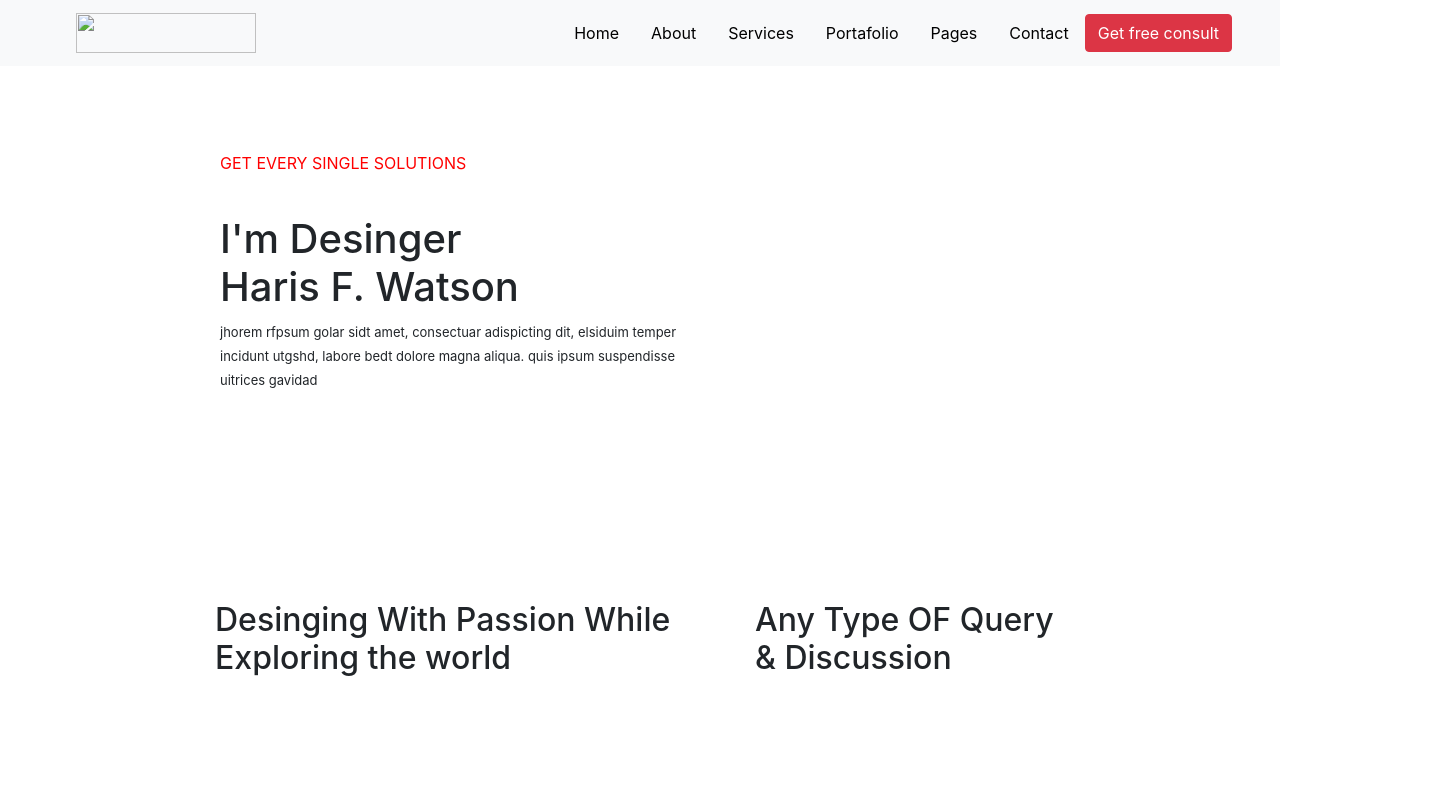
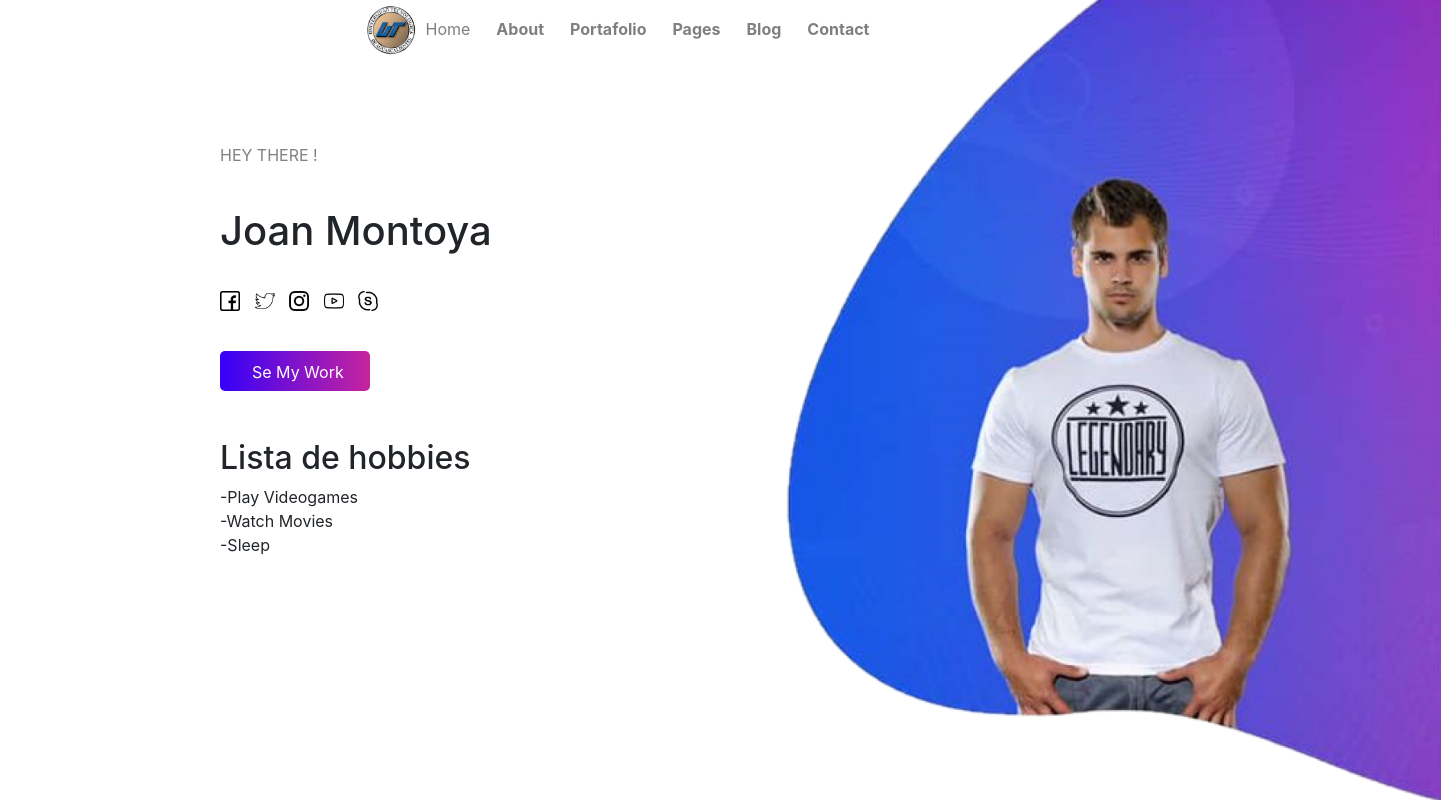
Before and after one commit to joan-montoya/Proyecto, a plain HTML site: page index.html in a window 1280 px wide. Shown: the whole page, 1441 px wide, since content can reach past the window. Drawn offline with nearby package versions, Linux system fonts and the light colour scheme.

Commit message:
feat: finish first development block

```diff
--- a/index.html
+++ b/index.html
@@ -9,37 +9,62 @@
     <link rel="stylesheet" href="https://stackpath.bootstrapcdn.com/bootstrap/4.5.2/css/bootstrap.min.css" integrity="sha384-JcKb8q3iqJ61gNV9KGb8thSsNjpSL0n8PARn9HuZOnIxN0hoP+VmmDGMN5t9UJ0Z" crossorigin="anonymous">
 
 </head>
-<nav class="navbar navbar-light bg-light justify-content-between">
-    <a class="navbar-brand"><img class="ima" src="../../../assets/logo.png" width="180" height="40"></a>
-    <form class="form-inline">
-        <a class="nav-item nav-link" href="#" style="color:#000000" class="but">Home</a>
-        <a class="nav-item nav-link" href="#" style="color:#000000" class="but">About</a>
-        <a class="nav-item nav-link" href="#" style="color:#000000" class="but">Services</a>
-        <a class="nav-item nav-link" href="#" style="color:#000000" class="but">Portafolio</a>
-        <a class="nav-item nav-link" href="#" style="color:#000000" class="but">Pages</a>
-        <a class="nav-item nav-link" href="#" style="color:#000000" class="but">Contact</a>
-      <button class="btn btn-danger" type="submit">Get free consult</button>
-      <a class="nav-item nav-link" class="esp"></a>
-    </form>
+  <nav class="navbar navbar-expand-lg navbar-light " style="background-color: #169eff00;">
+    <a class="navbar-brand"><img class="ima" src="/assest/logo.png" width="50" height="50"></a>
+    <div class="container-fluid">
+        <ul class="navbar-nav mx-auto">
+          <li class="nav-item">
+            <a class="nav-link" href="#">Home</a>
+          </li>
+          <li class="nav-item">
+            <a class="nav-link" href="#"><b>About</b></a>
+          </li>
+          <li class="nav-item">
+            <a class="nav-link" href="#"><b>Portafolio</b></a>
+          </li>
+          <li class="nav-item">
+            <a class="nav-link" href="#"><b>Pages</b></a>
+          </li>
+          <li class="nav-item">
+            <a class="nav-link" href="#"><b>Blog</b></a>
+          </li>
+          <li class="nav-item">
+            <a class="nav-link" href="#"><b>Contact</b></a>
+          </li>
+        </ul>
+      </div>
+    </div>
   </nav>
 
-<body background="../../../assets/fondo.jpg" style="background-repeat: no-repeat; background-attachment: fixed;">
-
+<body>
     <!-- JavaScript -->
     <script src="https://code.jquery.com/jquery-3.5.1.slim.min.js" integrity="sha384-DfXdz2htPH0lsSSs5nCTpuj/zy4C+OGpamoFVy38MVBnE+IbbVYUew+OrCXaRkfj" crossorigin="anonymous"></script>
     <script src="https://cdn.jsdelivr.net/npm/popper.js@1.16.1/dist/umd/popper.min.js" integrity="sha384-9/reFTGAW83EW2RDu2S0VKaIzap3H66lZH81PoYlFhbGU+6BZp6G7niu735Sk7lN" crossorigin="anonymous"></script>
     <script src="https://stackpath.bootstrapcdn.com/bootstrap/4.5.2/js/bootstrap.min.js" integrity="sha384-B4gt1jrGC7Jh4AgTPSdUtOBvfO8shuf57BaghqFfPlYxofvL8/KUEfYiJOMMV+rV" crossorigin="anonymous"></script>
 
+    <img class="fond" src="/assest/image.png" height="100%" align="right">
     <div class="layer">
         <div class="layer1">
-            <p style="color:rgb(255, 0, 0)">GET EVERY SINGLE SOLUTIONS</p>
+            <p style="color:rgb(129, 129, 129)">HEY THERE ! </p>
             <br>
-            <h1>I'm Desinger <br>
-            Haris F. Watson</h1>
-            <FONT SIZE=2>
-                jhorem rfpsum golar sidt amet, consectuar adispicting dit, elsiduim temper <br>
-                incidunt utgshd, labore bedt dolore magna aliqua. quis ipsum suspendisse <br>
-                uitrices gavidad
+            <h1>Joan Montoya</h1>
+            <br>
+              <p>
+                <img src="/assest/facebook.png" height="20px" class="logs">
+                <img src="/assest/gorjeo.png" height="20px" class="logs">
+                <img src="/assest/instagram.png" height="20px" class="logs">
+                <img src="/assest/youtube.png" height="20px" class="logs">
+                <img src="/assest/logotipo-de-skype.png" height="20px" class="logs">
+              </p>
+              <br>
+              <div class="ejemplo1">Se My Work</div>
+              <br>
+              <br>
+              <h2>Lista de hobbies</h2>
+            <FONT SIZE=3>
+                -Play Videogames <br>
+                -Watch Movies <br>
+                -Sleep
             </FONT>
 
 
@@ -47,24 +72,5 @@
     </div>
 
 
-    <div class="cont">
-        <div class="layfi">
-            <div class="container">
-                <div class="row">
-                  <div class="col-sm">
-                    <h2>Desinging With Passion While <br>
-                        Exploring the world</h2>
-                  </div>
-                  <div class="col-sm">
-                    <h2> Any Type OF Query <br>
-                        & Discussion</h2>
-                  </div>
-                </div>
-              </div>
-        </div>
-    </div>
-
-
-
 </body>
 </html>
--- a/style.css
+++ b/style.css
@@ -1,13 +1,56 @@
 .ima {
-    margin-left: 60px;
+    position: absolute;
+    margin-left: 350px;
+    margin-right: 50px;
+    top: 5px;
 }
-.esp{
-    margin-right: 60px;
+nav ul{
+    list-style: none;
+    display: inline-block;
+    padding:1px;
+    margin-left: 5px;
+    margin-right: 5px;
+ }
+ nav ul li{
+    float: left;
+    margin-top: 0px;
+    margin-left: 5px;
+    margin-right: 5px;
 }
-.but{
-    margin-left: 15px;
-    margin-right: 25px;
+.fond{
+    position: absolute;
+    float: right;
+    top: 0px;
+    margin-left: 61%;
 }
+.logs{
+    margin-right: 10px;
+}
+.ejemplo1 {
+    background: linear-gradient( 90deg, #3600f8 0%, #c7249e 100%);
+    text-decoration:none;
+    font-weight: 16px;
+    font-size: 16px;
+    color:#ffffff;
+    padding-top:9px;
+    padding-bottom:10px;
+    padding-left:32px;
+    padding-right:20px;
+    height: 40px;
+    width: 150px;
+    border-color: #d8d8d800;
+    border-width: 3px;
+    border-radius:5px;
+}
+.ejemplo1:hover {
+    background: linear-gradient( 90deg, #704af8 0%, #f76dd4 100%);
+    transition: all .3s;
+}
+
+
+
+
+
 .layer{
     margin-left: 0px;
     margin-top: 0px;
@@ -20,11 +63,3 @@
     height: 300px;
     width: 600px;
 }
-.layfi{
-    background-color: rgba(240, 248, 255, 0);
-    margin-top: 150px;
-    margin-left: 200px;
-}
-.cont{
-    background-color: white;
-}
```
Also changed, not shown: assest/facebook.png (added), assest/gorjeo.png (added), assest/image.png (added), assest/instagram.png (added), assest/logo.png (added), assest/logotipo-de-skype.png (added), assest/uta.jpg (added), assest/youtube.png (added).
